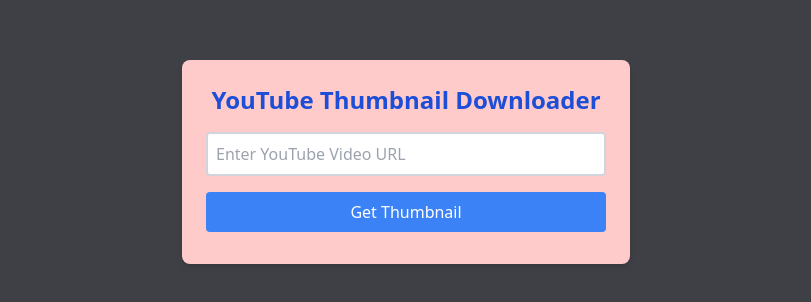
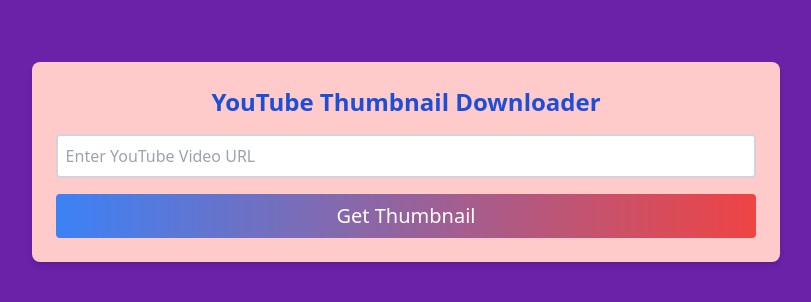
Before and after one commit to Amjad-722/thumnail-dounlouder, a React (Create React App) app: page / in a window 1280 px wide. Shown: the part 238-540 px from the top of the page, without its empty margins (234-1045 px from the left). Built offline with nearby package versions, Linux system fonts and the light colour scheme.

Commit message:
ipdated buttons

```diff
--- a/src/Components/YDound/YDound.jsx
+++ b/src/Components/YDound/YDound.jsx
@@ -35,15 +35,15 @@
   };
 
   return (
-    <div className="min-h-screen flex flex-col items-center justify-center bg-zinc-700 p-4">
-      <div className="bg-red-200 shadow-md rounded-lg p-6 max-w-md w-full">
+    <div className="min-h-screen flex flex-col items-center bg-purple-800 justify-center p-4">
+      <div className="bg-red-200 flex flex-col shadow-md w-3/5 rounded-lg p-6 ">
         <h1 className="text-2xl text-blue-700 font-bold mb-4 text-center">YouTube Thumbnail Downloader</h1>
         <input
           type="text"
           value={videoUrl}
           onChange={(e) => setVideoUrl(e.target.value)}
           placeholder="Enter YouTube Video URL"
-          className="w-full p-2 border-2 border-gray-300  hover:border-stone-800 rounded mb-4"
+          className=" p-2 border-2 border-gray-300  hover:border-stone-800 rounded mb-4"
         />
         {thumbnailUrl && (
           <div className="mb-4">
@@ -56,7 +56,7 @@
         )}
         <button
           onClick={getThumbnail}
-          className="w-full bg-blue-500 text-white py-2 px-4 rounded hover:bg-blue-600 mb-2"
+          className="bg-gradient-to-r from-blue-500 to-red-500 text-white px-4 py-2 text-xl rounded font-medium focus:ring ring-black ring-opacity-10 gradient element-to-rotate"
         >
           Get Thumbnail
         </button>
```
